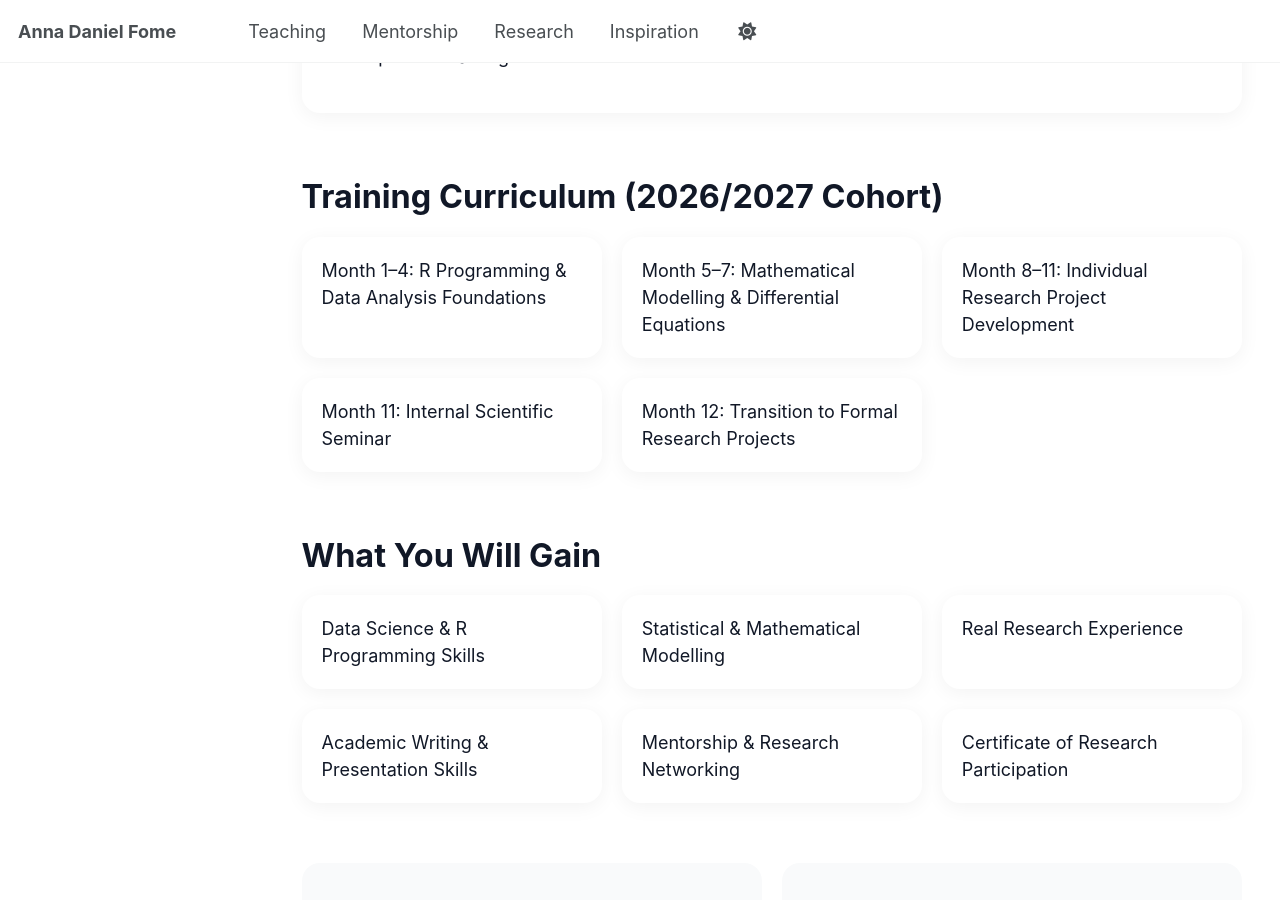
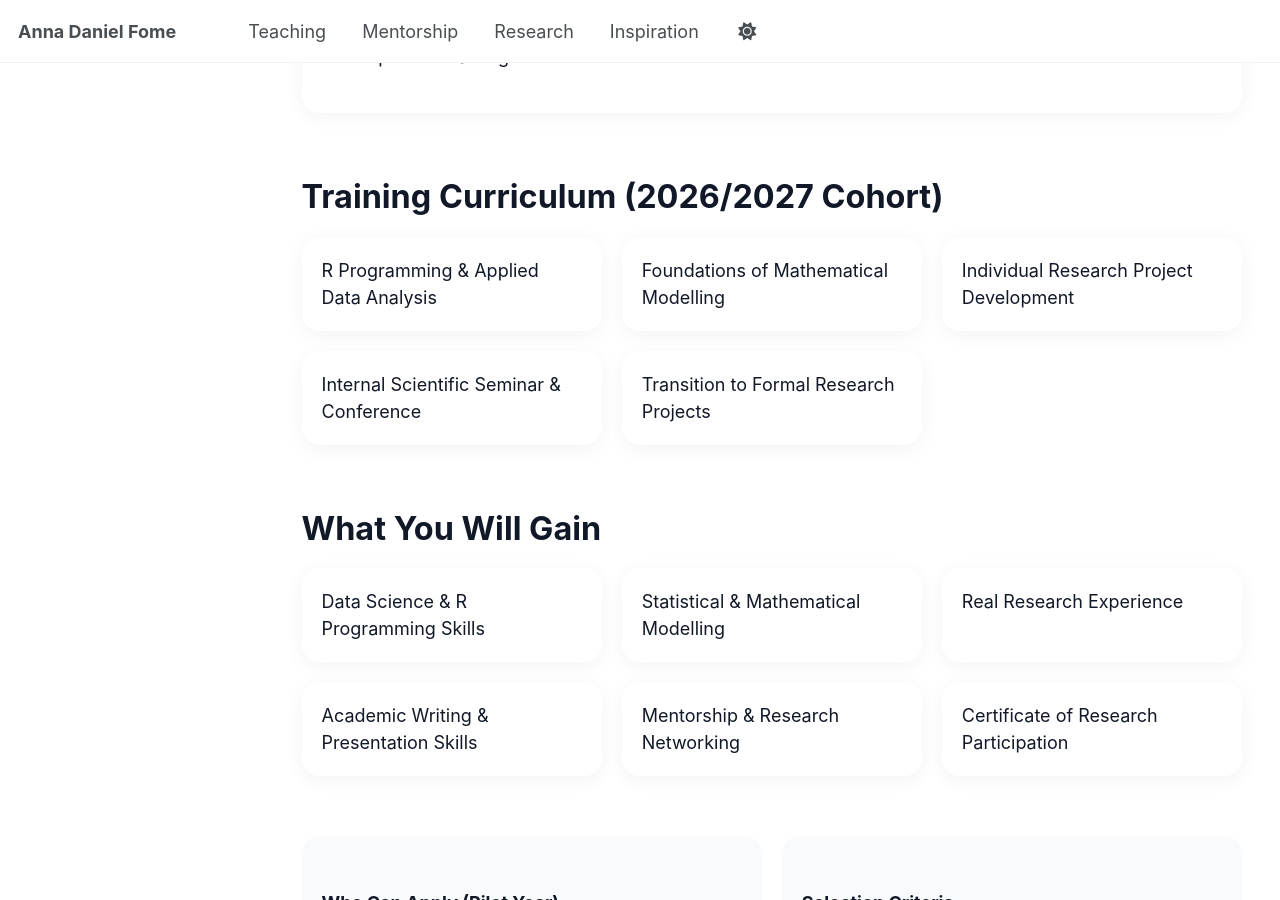
Before and after one commit to FomeA/FomeA.github.io, a Jekyll site: the page built from _pages/datascience.html, in a window 1280 px wide and 900 px high, scrolled down 865 px. Built offline with Jekyll 4.4.1, drawn with Linux system fonts in a browser that asks for light colours; a script bundle is joined from its source files by our own code; library files that are not in the unit come from our copies.

Commit message:
Update datascience.html

```diff
--- a/_pages/datascience.html
+++ b/_pages/datascience.html
@@ -75,11 +75,15 @@
   <h2>Training Curriculum (2026/2027 Cohort)</h2>
 
   <div class="grid">
-    <div class="tile">Month 1–4: R Programming & Data Analysis Foundations</div>
-    <div class="tile">Month 5–7: Mathematical Modelling & Differential Equations</div>
-    <div class="tile">Month 8–11: Individual Research Project Development</div>
-    <div class="tile">Month 11: Internal Scientific Seminar</div>
-    <div class="tile">Month 12: Transition to Formal Research Projects</div>
+    <div class="tile">R Programming & Applied Data Analysis</div>
+
+    <div class="tile">Foundations of Mathematical Modelling</div>
+
+    <div class="tile">Individual Research Project Development</div>
+
+    <div class="tile">Internal Scientific Seminar & Conference</div>
+
+    <div class="tile">Transition to Formal Research Projects</div>
   </div>
 </section>
 
```
